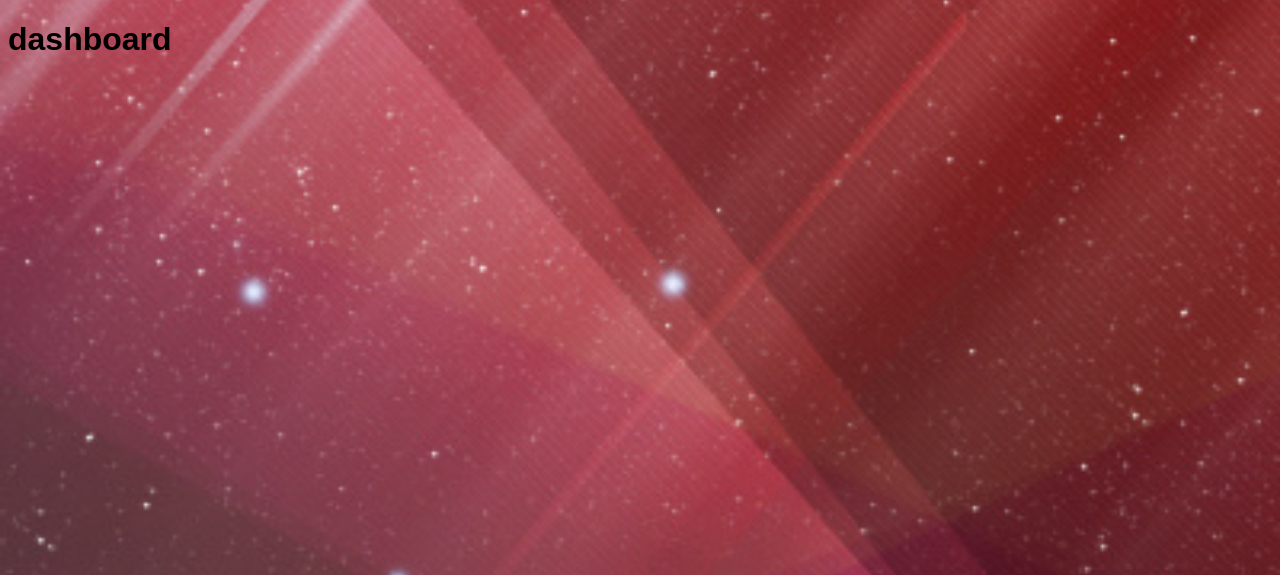
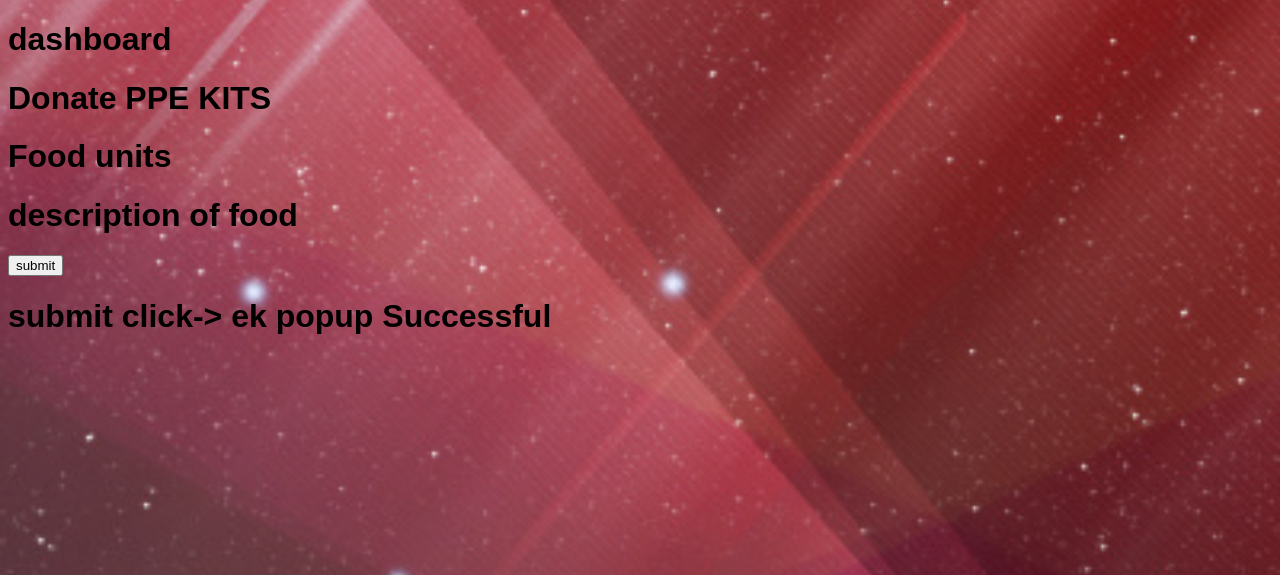
Before and after one commit to chitzNigam/COVID_NGO_APP, a Flask app: page /dashboard in a window 1280 px wide. Shown: the part 54-629 px from the top of the page. Run offline with Flask 2, Linux system fonts and the light colour scheme; the visitor is signed in with stand-in values (Sample User, id 1); data that the repository does not hold is empty; some libraries are stand-ins or nearby versions.

Commit message:
dashboard added

```diff
--- a/templates/dashboard.html
+++ b/templates/dashboard.html
@@ -2,4 +2,9 @@
 
 {% block body %}
 <h1>dashboard</h1>
+<h1>Donate PPE KITS </h1>
+<h1>Food units</h1>
+<h1>description of food</h1>
+<button>submit</button>
+<h1>submit click-> ek popup Successful</h1>
 {% endblock %}
```
